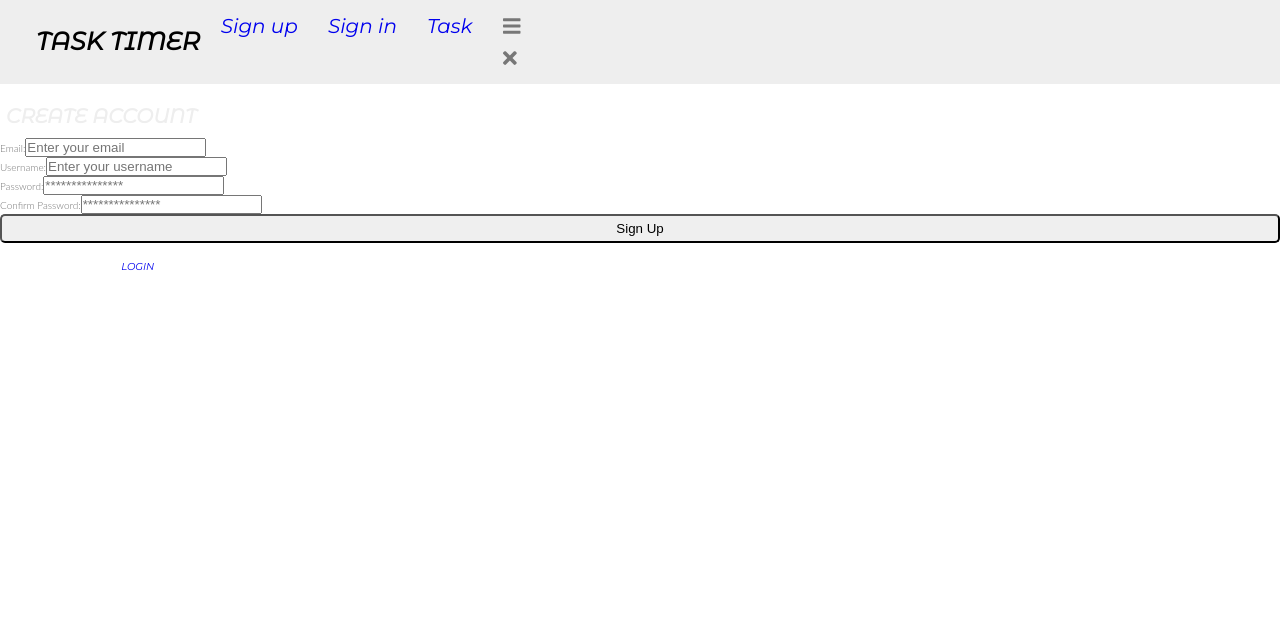
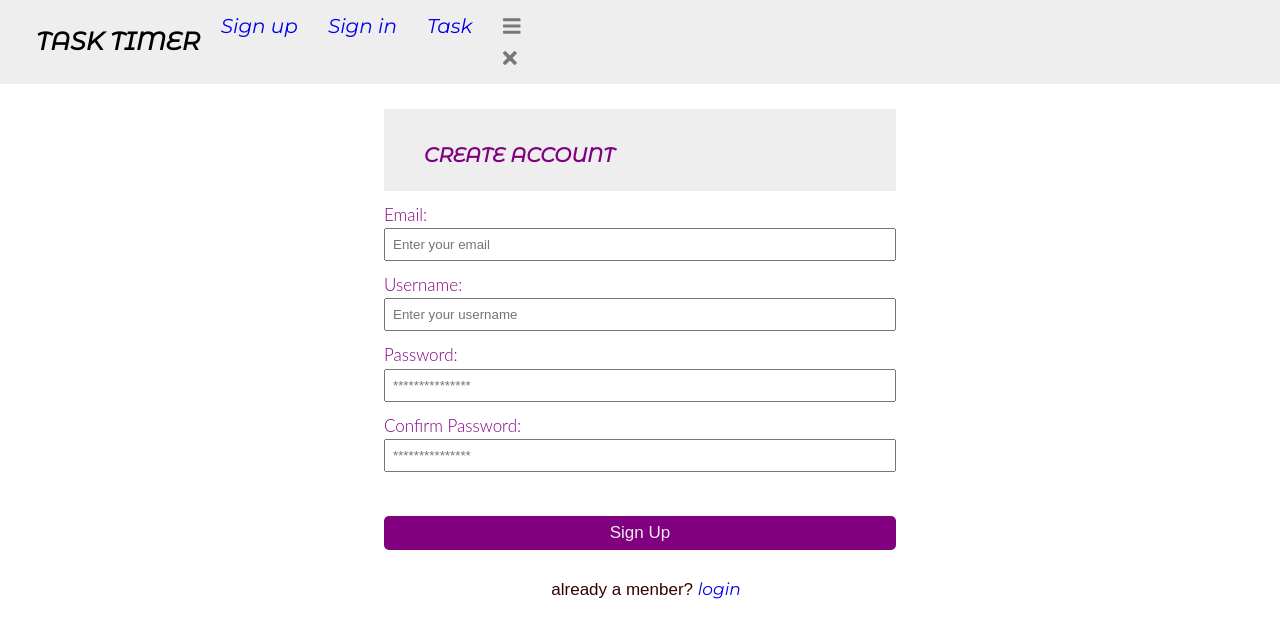
Before and after one commit to dev-makanju/task-manager, a Vue app: page /register in a window 1280 px wide. Shown: the top 638 px of the page. Built offline with nearby package versions, Linux system fonts and the light colour scheme.

Commit message:
added a landing page

```diff
--- a/src/components/Navigation.vue
+++ b/src/components/Navigation.vue
@@ -1,7 +1,7 @@
 <template>
      <header>
           <div class="title-wrapper">
-              <router-link to="#">
+              <router-link to="/">
                   <h1>Task Timer</h1>
               </router-link>
           </div>
@@ -13,7 +13,7 @@
                   <router-link :to="{ name:'signIn'}">Sign in</router-link>
               </li>
               <li class="link-wrapper">
-                  <router-link to="#">Task</router-link>
+                  <router-link :to="{ name:'task'}">Task</router-link>
               </li>
               <li class="hamburger-wrapper">
                    <div class="link-wrapper">
--- a/src/components/landingPage.vue
+++ b/src/components/landingPage.vue
@@ -1,29 +1,31 @@
 <template>
 <div class="container">
-     <div class="items1">
-     </div>
-     <div class="items2">
+    <div class="landing-screen">
+         <img src="../assets/bgr.jpg" alt="">
+    </div>
+    <div class="landing-screen">
 
-     </div>
-     <div class="items3">
-
-     </div>
+    </div>
 </div>
 
 </template>
 
 <script>
     export default {
-        name:"landingPage"
+       name:"landingPage"
     }
 </script>
 
 <style>
 
 .container{
-    display: grid;
-    height: 600px;
-    grid-template-rows: auto 1fr auto;
+    position: relative ;
+}
+
+.landing-screen img{
+    object-fit: cover ;
+    min-width: 100% ;
+    height: 500px ;
 }
 
 </style>
--- a/src/components/register.vue
+++ b/src/components/register.vue
@@ -33,3 +33,62 @@ export default {
     name:"register"
 }
 </script>
+
+<style>
+.form-control{
+    width: 40%;
+    margin: 0px auto 0px auto;
+    margin-top: 2.5rem;
+}
+
+.form-control p{
+    color: #300;
+    font-family: 'raleways' , sans-serif ;
+    text-transform: lowercase;
+    font-size: 17px;
+    text-align: center;
+    width: 100%;
+    margin-top: 20px;
+}
+
+.form-control.header{
+    padding: 20px 0px ;
+    width: 100% ;
+    background: #eee ;
+}
+
+.form-control.header h1{
+    color: purple ;
+    padding: 0px 40px;
+}
+
+.form-control-inputs{
+    margin-top: 10px;
+}
+
+.form-control-inputs label{
+    font-size: 17px ;
+    color: purple ;
+    display: block;
+    display: -webkit-box;
+}
+
+.form-control-inputs input{
+    width: 100% ;
+    box-sizing: border-box;
+    padding: 7px;
+    border-color: 1px solid #eee;
+
+}
+
+.btn.btn-auth{
+    margin-top: 2em;
+    background: purple ;
+    border: none;
+    padding: 7px;
+    color: #eee;
+    font-size: 17px;
+    cursor: pointer ;
+}
+
+</style>
--- a/src/views/signIn.vue
+++ b/src/views/signIn.vue
@@ -13,7 +13,3 @@
         }
     }
 </script>
-
-<style scoped>
-
-</style>
```
